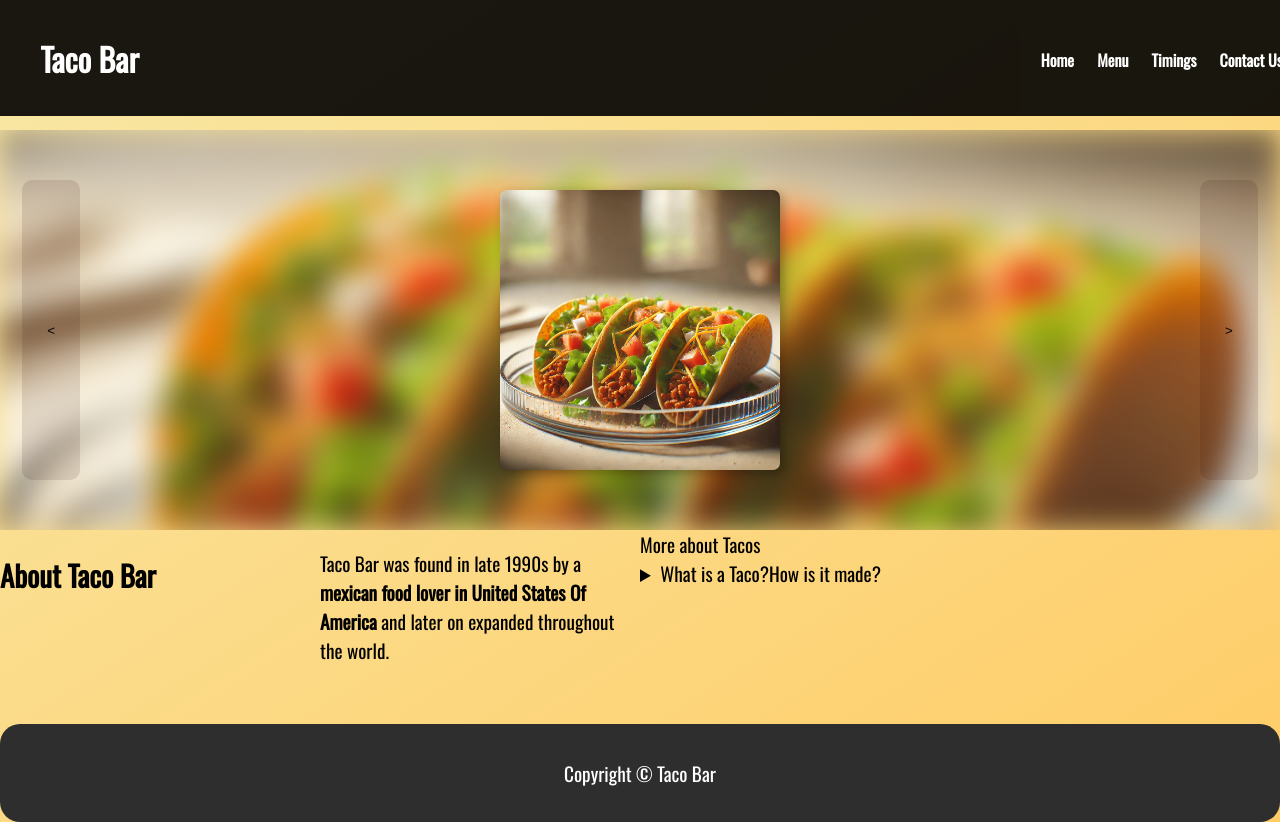
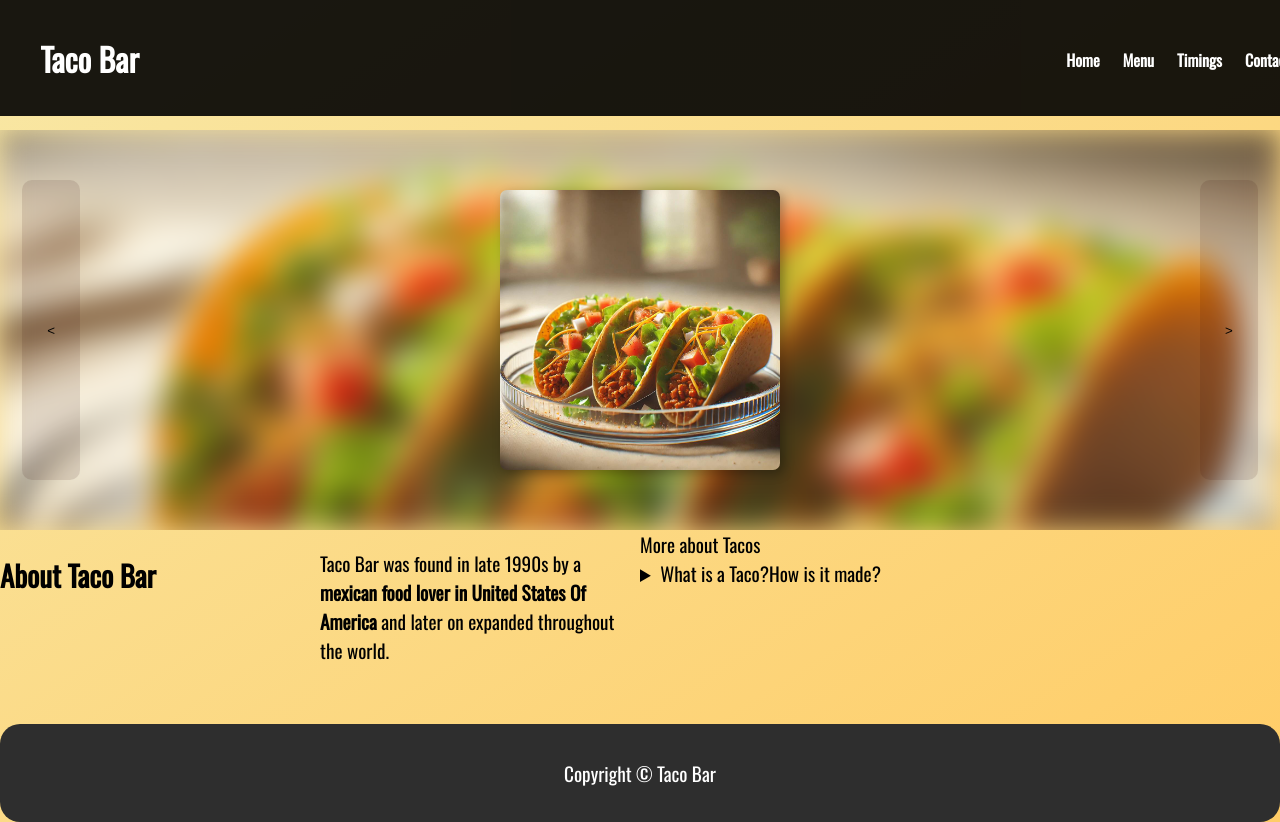
Before and after one commit to Ragh2007/WebDev, a plain HTML site: page index.html in a window 1280 px wide. Drawn offline with nearby package versions, Linux system fonts and the light colour scheme.

Commit message:
Update style.css

```diff
--- a/style.css
+++ b/style.css
@@ -49,7 +49,8 @@ tr:nth-child(even) {
     position: fixed;
     top: 0;
     left: 0;
-    width: 98% ;
+    right 5px;
+    width: 100% ;
     display: flex;
     align-items: center;
     justify-content: space-between;
```
